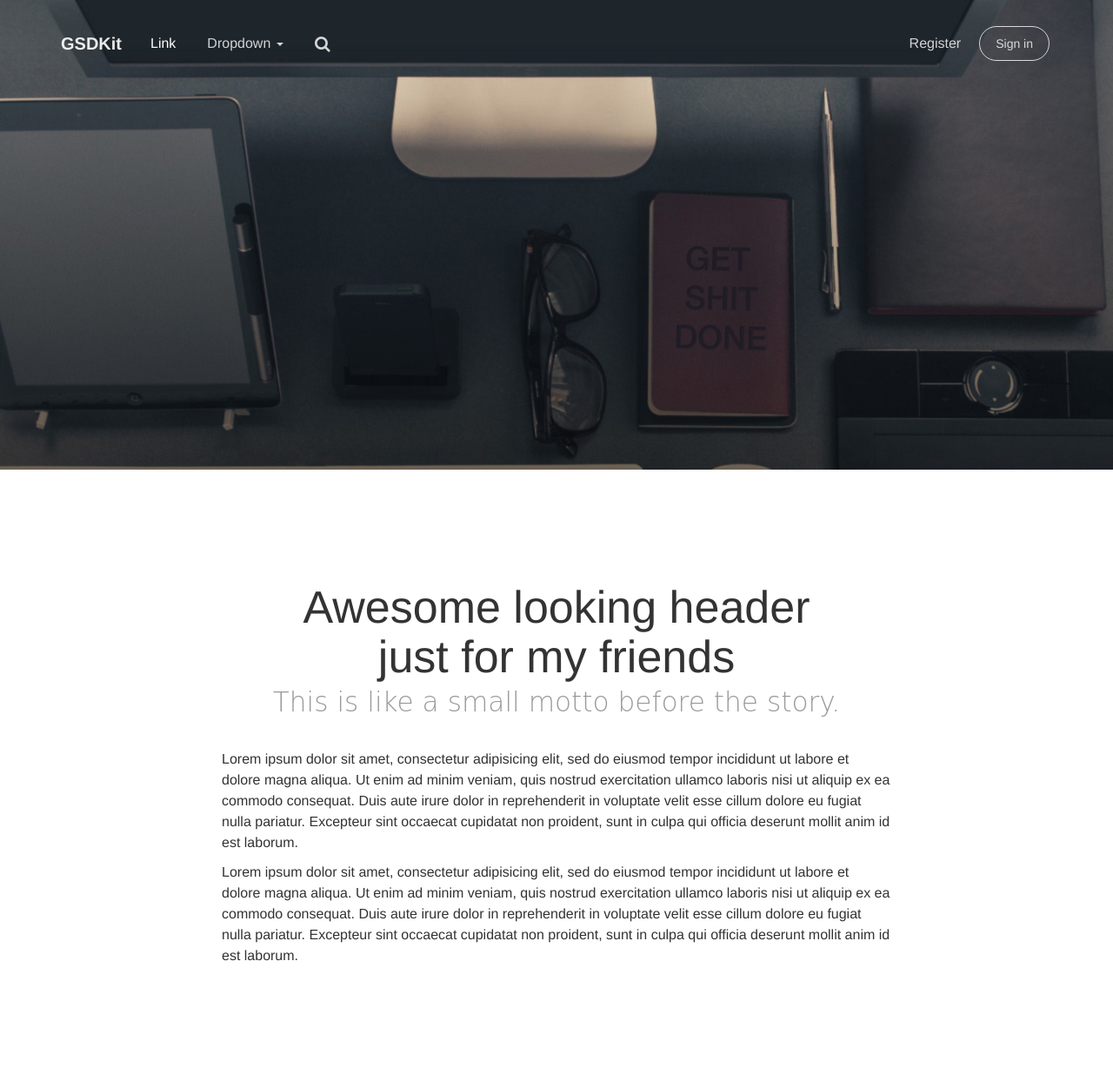
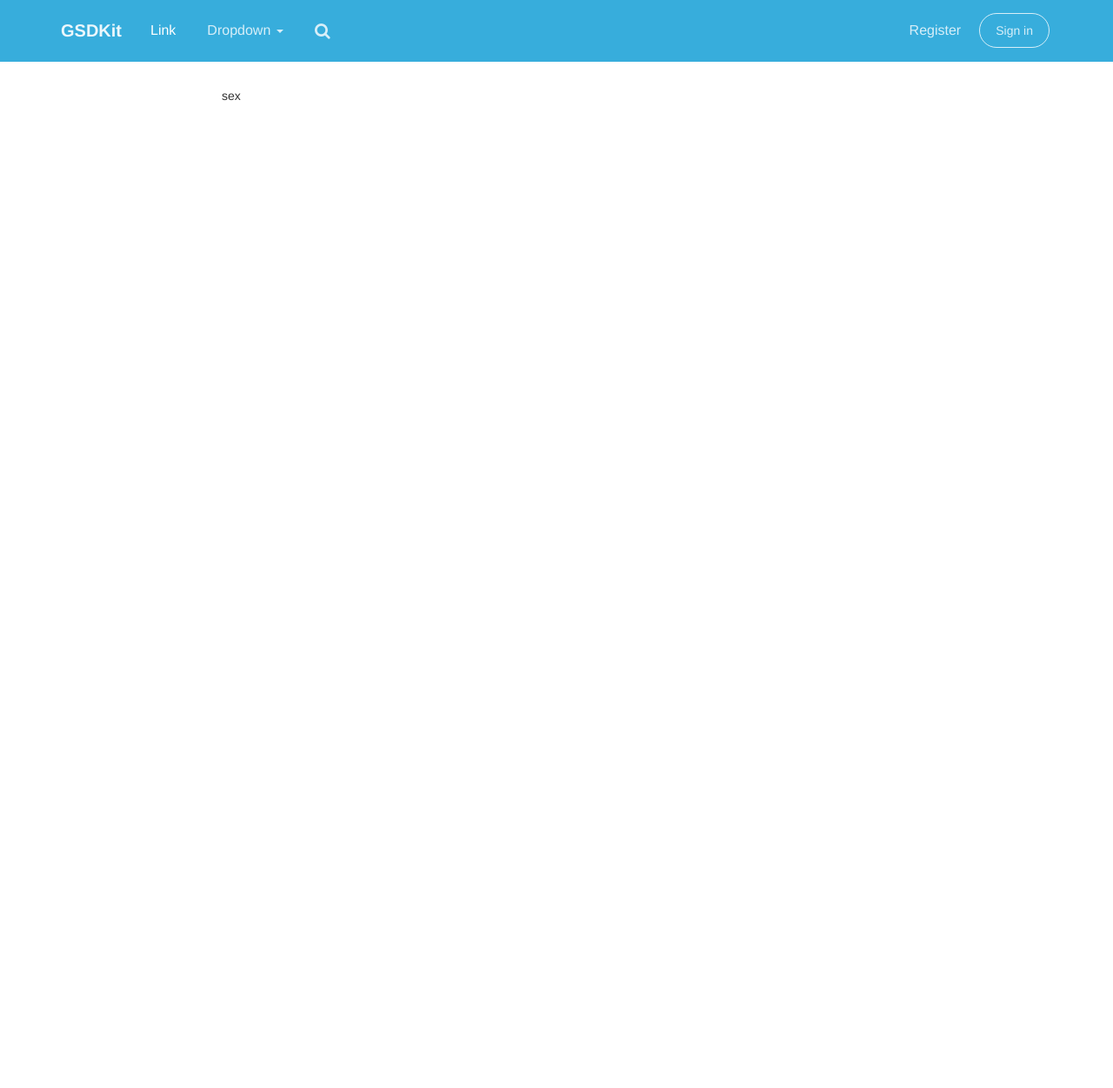
Before and after one commit to Terkea/kiosk, a Django app: template application/kiosk/templates/kiosk/index.html in a window 1280 px wide. Shown: the whole page at 87% size. After the commit the page ends 116 px from the top, so only its background shows below. Run offline with Django 3.2, Linux system fonts and the light colour scheme; the template is opened without the code that fills it, so the values that code supplies are empty; parts of the project's set-up code (start-up, migrations or seed data) failed here and were passed over; some libraries are stand-ins or nearby versions; some web fonts are replaced.

Commit message:
jinja template

```diff
--- a/application/kiosk/templates/kiosk/base.html
+++ b/application/kiosk/templates/kiosk/base.html
@@ -30,7 +30,7 @@
     <!--
         navbar-default can be changed with navbar-ct-blue navbar-ct-azzure navbar-ct-red navbar-ct-green navbar-ct-orange
         -->
-        <nav class="navbar navbar-ct-blue navbar-transparent navbar-fixed-top" role="navigation">
+        <nav class="navbar navbar-ct-blue navbar-primary navbar-fixed-top" role="navigation">
           <div class="alert alert-success hidden">
             <div class="container">
                 <b>Lorem ipsum</b> dolor sit amet, consectetuer adipiscing elit, sed diam nonummy nibh euismod tincidunt ut laoreet dolore magna aliquam erat volutpat.
@@ -83,19 +83,16 @@
             </div><!-- /.navbar-collapse -->
           </div><!-- /.container-fluid -->
         </nav>
-        <div class="blurred-container">
-            <div class="img-src" style="background-image: url('{% static "kiosk/assets/img/bg.jpg"%}')"></div>
-        </div>
+
     </div><!--  end navbar -->
 
 </div> <!-- end menu-dropdown -->
 
 <div class="main">
     <div class="container tim-container" style="max-width:800px; padding-top:100px">
-       <h1 class="text-center">Awesome looking header <br> just for my friends<small class="subtitle">This is like a small motto before the story.</small></h1>
-       <p>Lorem ipsum dolor sit amet, consectetur adipisicing elit, sed do eiusmod tempor incididunt ut labore et dolore magna aliqua. Ut enim ad minim veniam, quis nostrud exercitation ullamco laboris nisi ut aliquip ex ea commodo consequat. Duis aute irure dolor in reprehenderit in voluptate velit esse cillum dolore eu fugiat nulla pariatur. Excepteur sint occaecat cupidatat non proident, sunt in culpa qui officia deserunt mollit anim id est laborum.</p>
-       <p>Lorem ipsum dolor sit amet, consectetur adipisicing elit, sed do eiusmod tempor incididunt ut labore et dolore magna aliqua. Ut enim ad minim veniam, quis nostrud exercitation ullamco laboris nisi ut aliquip ex ea commodo consequat. Duis aute irure dolor in reprehenderit in voluptate velit esse cillum dolore eu fugiat nulla pariatur. Excepteur sint occaecat cupidatat non proident, sunt in culpa qui officia deserunt mollit anim id est laborum.</p>
-           <!--     end extras -->
+        {% block content %}
+
+        {% endblock content %}
     </div>
     <div class="space"></div>
 <!-- end container -->
--- a/application/kiosk/templates/kiosk/index.html
+++ b/application/kiosk/templates/kiosk/index.html
@@ -1 +1,5 @@
 {% extends "kiosk/base.html" %}
+
+{% block content %}
+sex
+{% endblock content %}
```
